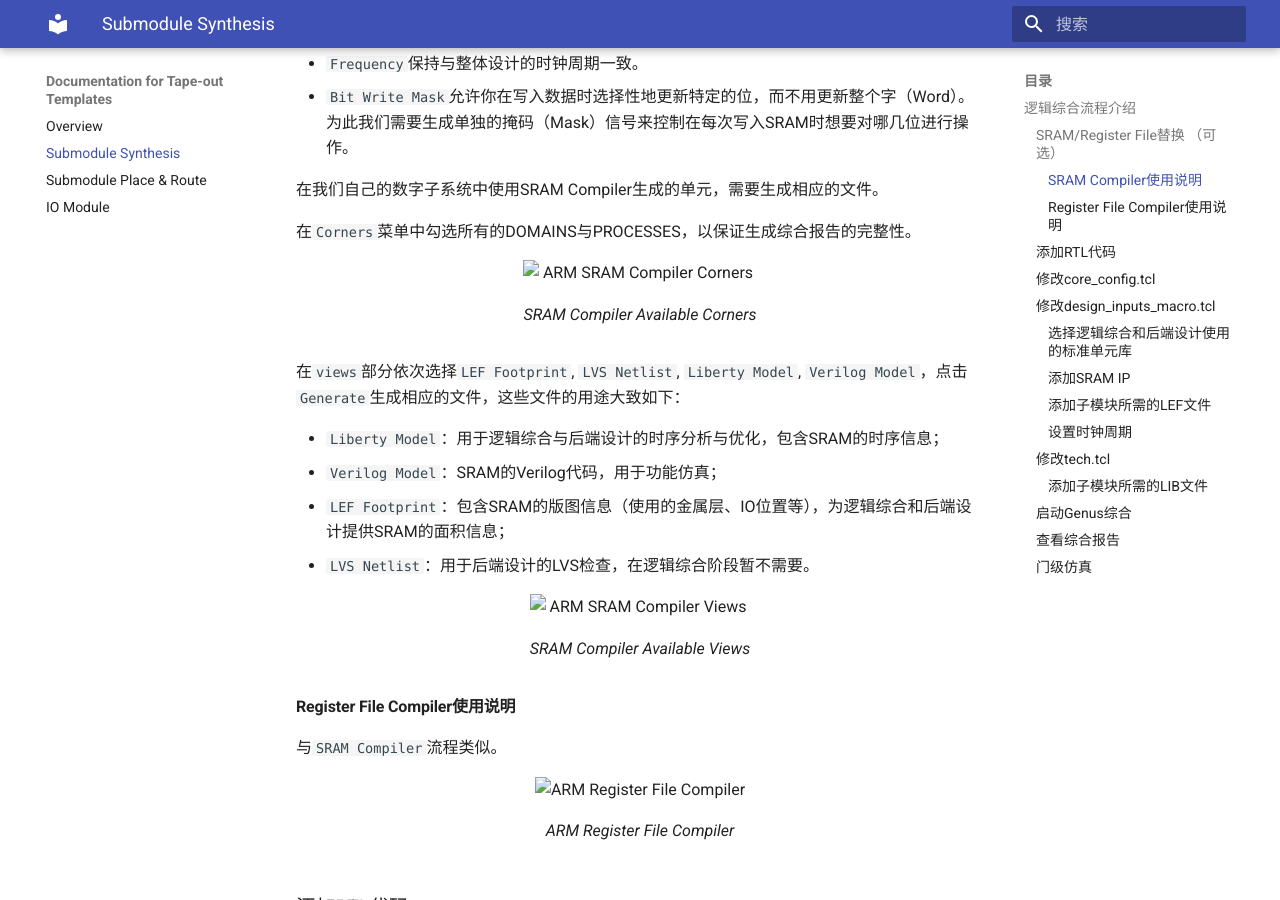
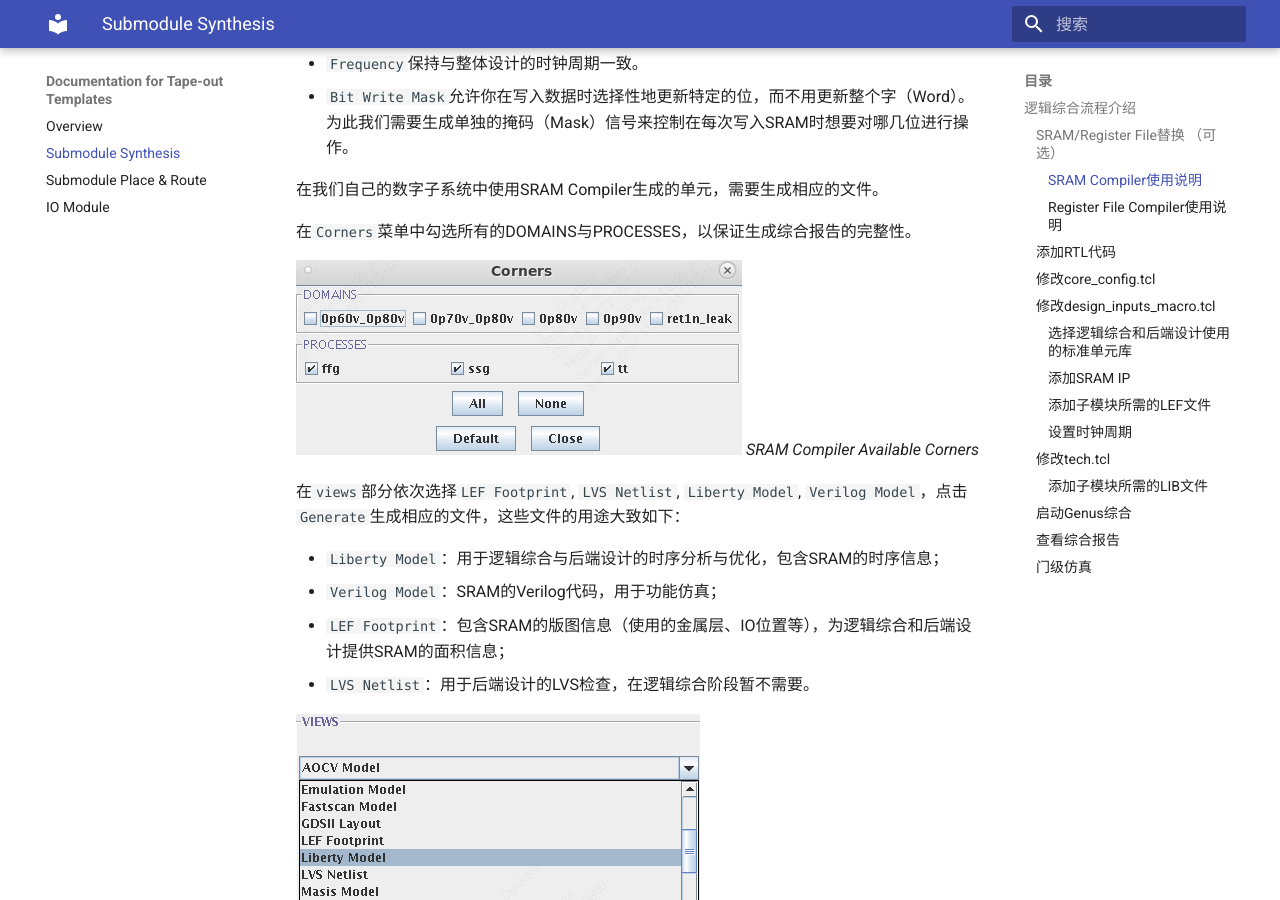
Before and after one commit to pku-pacific-lab-team/Tape-out_template_doc, an MkDocs documentation site: the page built from docs/2_submodule_synthesis.md, in a window 1280 px wide and 900 px high, scrolled down 2297 px. Built offline with MkDocs 1.6.1 and Material for MkDocs 9.7.7, drawn with Linux system fonts in a browser that asks for light colours; some web fonts are replaced.

Commit message:
fix fig, no centered caption for now

```diff
--- a/docs/2_submodule_synthesis.md
+++ b/docs/2_submodule_synthesis.md
@@ -58,10 +58,13 @@
 
 在`Corners`菜单中勾选所有的DOMAINS与PROCESSES，以保证生成综合报告的完整性。
 
-<figure>
+![SRAM Compiler Available Corners](./figs/corners.png)
+*SRAM Compiler Available Corners*
+
+<!-- <figure>
   <img src="./figs/corners.png" alt="ARM SRAM Compiler Corners">
   <figcaption>SRAM Compiler Available Corners </figcaption>
-</figure>
+</figure> -->
 
 在`views`部分依次选择`LEF Footprint`, `LVS Netlist`, `Liberty Model`, `Verilog Model`，点击`Generate`生成相应的文件，这些文件的用途大致如下：
 
@@ -70,19 +73,25 @@
 * `LEF Footprint`：包含SRAM的版图信息（使用的金属层、IO位置等），为逻辑综合和后端设计提供SRAM的面积信息；
 * `LVS Netlist`：用于后端设计的LVS检查，在逻辑综合阶段暂不需要。
 
-<figure>
+![SRAM Compiler Available Views](./figs/views.png)
+*SRAM Compiler Available Views*
+
+<!-- <figure>
   <img src="./figs/views.png" alt="ARM SRAM Compiler Views">
   <figcaption>SRAM Compiler Available Views </figcaption>
-</figure>
+</figure> -->
 
 #### Register File Compiler使用说明
 
 与`SRAM Compiler`流程类似。
 
-<figure>
+![ARM Register File Compiler](./figs/register_file_compiler.png)
+*ARM Register File Compiler*
+
+<!-- <figure>
   <img src="./figs/register_file_compiler.png" alt="ARM Register File Compiler">
   <figcaption>ARM Register File Compiler</figcaption>
-</figure>
+</figure> -->
 
 ### 添加RTL代码
 
```
